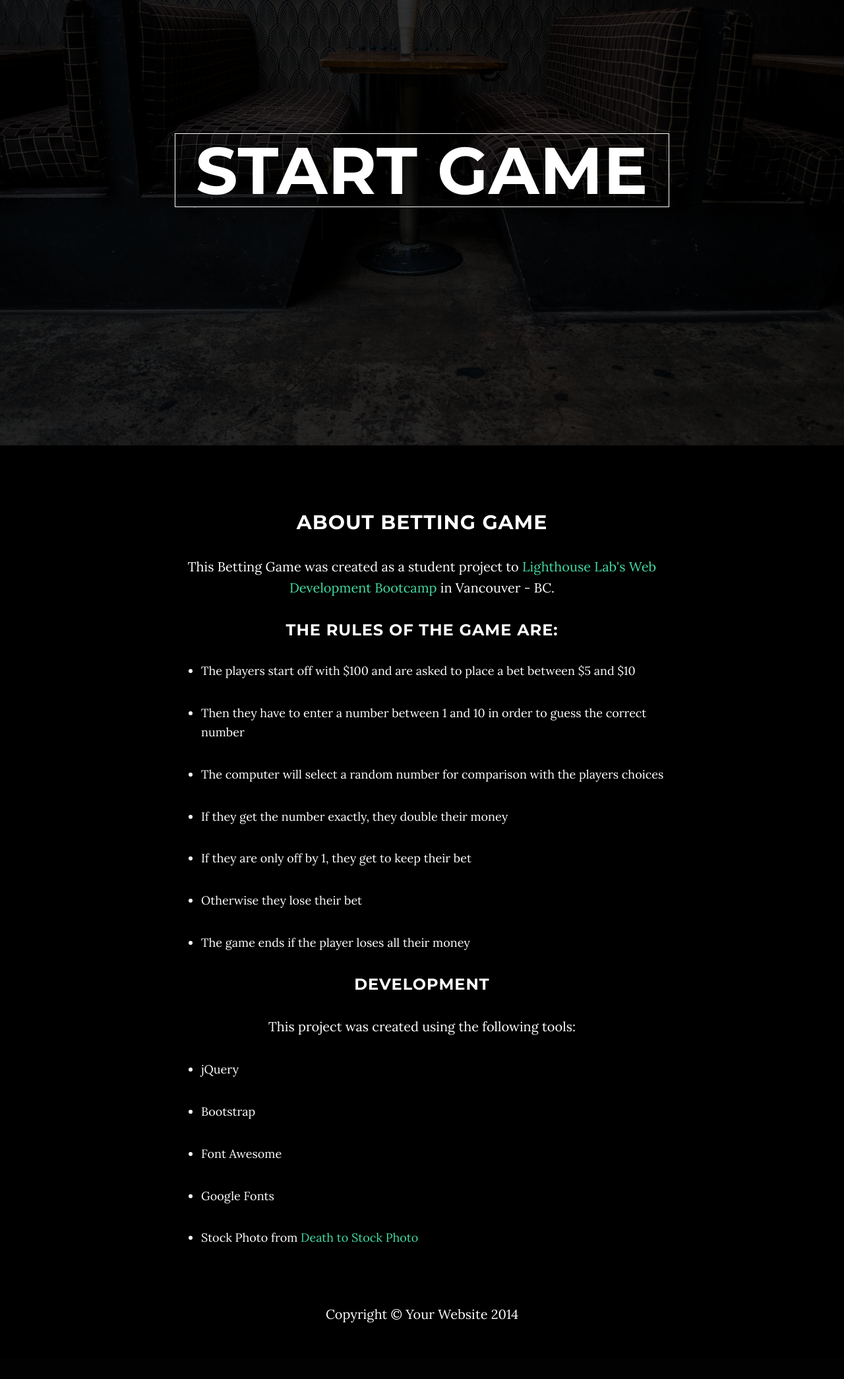
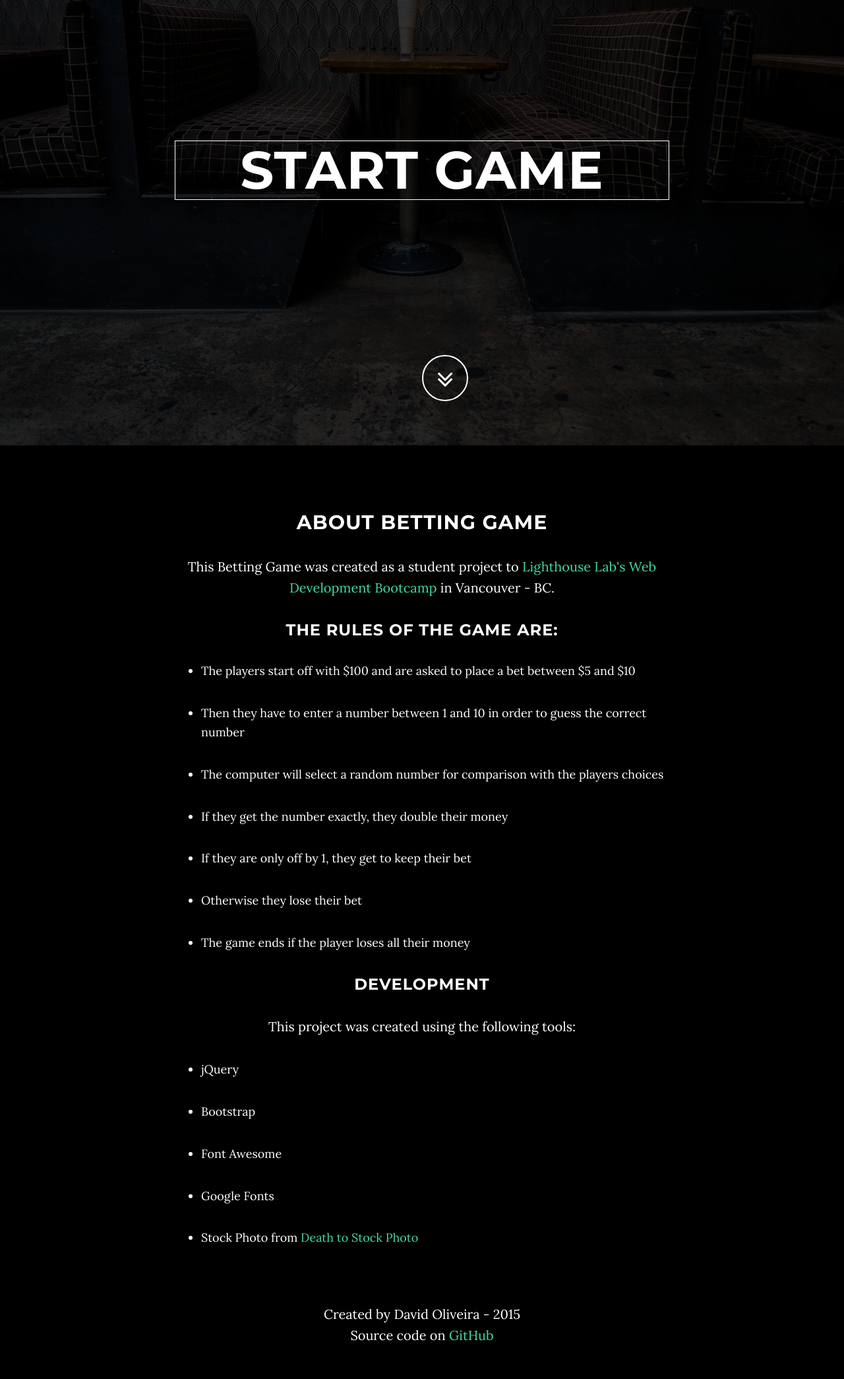
Before and after one commit to dvdoliveira/1-player-betting-game, a PHP site: page / in a window 1280 px wide. Shown: the part 125-2215 px from the top of the page at 66% size. Before the commit the page ends 2130 px from the top, so only its background shows below. Run offline with PHP 8.4, Linux system fonts and the light colour scheme; some libraries are stand-ins or nearby versions.

Commit message:
CSS Adjustments

```diff
--- a/app.js
+++ b/app.js
@@ -7,54 +7,15 @@ $(function() {
         }, 1500, 'easeInOutExpo');
         event.preventDefault();
     });
+    $('.brand-heading').on('click', function() {
+        $(this).fadeout();
+    });
 });
 
 // Closes the Responsive Menu on Menu Item Click
 $('.navbar-collapse ul li a').click(function() {
     $('.navbar-toggle:visible').click();
 });
-
-(function(){
-    playerCash = 100;
-
-    var bet = function() {
-        computerChoice = Math.ceil(Math.random()*10);
-        playerBet = prompt("What is your bet, between $5 and $10?");
-        while (playerBet < 5 || playerBet > 10) {
-            alert("Invalid bet. Please try again");
-            playerBet = prompt("What is your bet, between $5 and $10?");
-        }
-        playerChoice = prompt("Choose a number between 1 and 10:");
-        while (playerChoice < 1 || playerChoice > 10) {
-            alert("Invalid number. Please try again");
-            playerChoice = prompt("Choose a number between 1 and 10:");
-        }
-    }
-
-    var compareResults = function(player1Choice, player2Choice) {
-        if (player1Choice === player2Choice) {
-            var win = playerBet * 2;
-            playerCash = playerCash + win;
-            alert("Computer choice was: " + player1Choice + ". Your choice was: " + player2Choice + ". Nice play! You won $" + win + ". Your cash is now $" + playerCash);
-        } else if (player1Choice === player2Choice -1 || player1Choice === player2Choice + 1) {
-            alert("Computer choice was: " + player1Choice + ". Your choice was: " + player2Choice + ". Almost! You will keep your bet. Your cash is now $" + playerCash);
-        } else {
-            var lost = playerBet;
-            playerCash = playerCash - playerBet;
-            alert("Computer choice was: " + player1Choice + ". Your choice was: " + player2Choice + ". You have lost your bet! Your cash is now $" + playerCash);
-        }
-    }
-
-    var match = function() {
-        while (playerCash > 0) {
-          bet();
-          compareResults(computerChoice, playerChoice);
-        }
-        alert("Game Over! You have lost all your money");
-    }
-
-    match();
-}());
 
 // jQuery to collapse the navbar on scroll
 $(window).scroll(function() {
@@ -64,3 +25,47 @@ $(window).scroll(function() {
         $(".navbar-fixed-top").removeClass("top-nav-collapse");
     }
 });
+
+
+
+// (function(){
+//     playerCash = 100;
+
+//     var bet = function() {
+//         computerChoice = Math.ceil(Math.random()*10);
+//         playerBet = prompt("What is your bet, between $5 and $10?");
+//         while (playerBet < 5 || playerBet > 10) {
+//             alert("Invalid bet. Please try again");
+//             playerBet = prompt("What is your bet, between $5 and $10?");
+//         }
+//         playerChoice = prompt("Choose a number between 1 and 10:");
+//         while (playerChoice < 1 || playerChoice > 10) {
+//             alert("Invalid number. Please try again");
+//             playerChoice = prompt("Choose a number between 1 and 10:");
+//         }
+//     }
+
+//     var compareResults = function(player1Choice, player2Choice) {
+//         if (player1Choice === player2Choice) {
+//             var win = playerBet * 2;
+//             playerCash = playerCash + win;
+//             alert("Computer choice was: " + player1Choice + ". Your choice was: " + player2Choice + ". Nice play! You won $" + win + ". Your cash is now $" + playerCash);
+//         } else if (player1Choice === player2Choice -1 || player1Choice === player2Choice + 1) {
+//             alert("Computer choice was: " + player1Choice + ". Your choice was: " + player2Choice + ". Almost! You will keep your bet. Your cash is now $" + playerCash);
+//         } else {
+//             var lost = playerBet;
+//             playerCash = playerCash - playerBet;
+//             alert("Computer choice was: " + player1Choice + ". Your choice was: " + player2Choice + ". You have lost your bet! Your cash is now $" + playerCash);
+//         }
+//     }
+
+//     var match = function() {
+//         while (playerCash > 0) {
+//           bet();
+//           compareResults(computerChoice, playerChoice);
+//         }
+//         alert("Game Over! You have lost all your money");
+//     }
+
+//     match();
+// }());
--- a/css/main.css
+++ b/css/main.css
@@ -156,11 +156,6 @@ a:focus {
   padding: 100px 0;
   text-align: center;
   color: #fff;
-  background-position: 50% 50%;
-  -webkit-background-size: cover;
-  -moz-background-size: cover;
-  background-size: cover;
-  -o-background-size: cover;
 }
 
 .intro img {
@@ -170,6 +165,10 @@ a:focus {
   width: 100%;
   height: auto;
   opacity: 0.2;
+  -webkit-background-size: cover;
+  -moz-background-size: cover;
+  background-size: cover;
+  -o-background-size: cover;
 }
 .intro .intro-body {
   display: table-cell;
@@ -196,17 +195,18 @@ a:focus {
     padding: 0;
   }
   .intro .intro-body .brand-heading {
-        font-size: 100px;
+    font-size: 80px;
   }
   .intro .intro-body .intro-text {
     font-size: 26px;
   }
 }
 
-/*.btn-circle {
+.btn-circle {
+  position: absolute;
   width: 70px;
   height: 70px;
-    margin-top: 15px;
+  margin-top: 200px;
   padding: 7px 16px;
   border: 2px solid #fff;
   border-radius: 100%!important;
@@ -241,7 +241,7 @@ a:focus {
   -moz-animation-iteration-count: infinite;
   -webkit-animation-timing-function: linear;
   -moz-animation-timing-function: linear;
-}*/
+}
 
 @-webkit-keyframes pulse {
   0% {
@@ -305,28 +305,6 @@ a:focus {
   background-color: #42dca3;
 }
 
-ul.banner-social-buttons {
-    margin-top: 0;
-}
-
-@media(max-width:1199px) {
-    ul.banner-social-buttons {
-        margin-top: 15px;
-    }
-}
-
-@media(max-width:767px) {
-    ul.banner-social-buttons li {
-        display: block;
-        margin-bottom: 20px;
-        padding: 0;
-    }
-
-    ul.banner-social-buttons li:last-child {
-        margin-bottom: 0;
-    }
-}
-
 footer {
   padding: 50px 0;
 }
--- a/index.html
+++ b/index.html
@@ -50,6 +50,9 @@
         <div class="row">
           <div class="col-md-8 col-md-offset-2">
             <h1 class="brand-heading">Start Game</h1>
+            <a href="#about" class="btn btn-circle page-scroll">
+            <i class="fa fa-angle-double-down animated"></i>
+            </a>
           </div>
         </div>
       </div>
@@ -86,13 +89,15 @@
   <!-- Footer Section -->
   <footer>
     <div class="container text-center">
-      <p>Copyright &copy; Your Website 2014</p>
+      <p>Created by David Oliveira - 2015</p>
+      <p>Source code on <a href="https://github.com/dvdoliveira/1-player-betting-game">GitHub</a></p>
     </div>
   </footer>
   <!-- Load jQuery from Google CDN -->
   <script src="https://ajax.googleapis.com/ajax/libs/jquery/1.11.3/jquery.min.js"></script>
   <!-- Load Bootstrap from Max CDN -->
   <script src="http://maxcdn.bootstrapcdn.com/bootstrap/3.3.4/js/bootstrap.min.js"></script>
-  <!--<script type="text/javascript" src="app.js"></script> -->
+  <!-- Custom jQuery and Javascript -->
+  <script type="text/javascript" src="app.js"></script>
 </body>
 </html>
```
Lines whose indentation alone changed are shown as unchanged.
